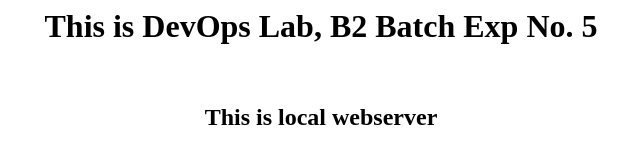
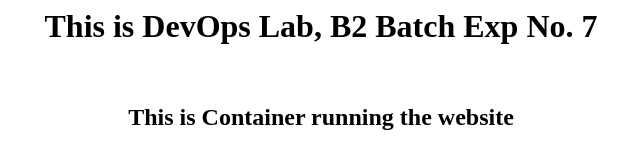
Before and after one commit to sveridevops/rb2website, a plain HTML site: page index.html in a window 1280 px wide. Shown: the whole page, without its empty margins (319-959 px from the left). Drawn offline with Linux system fonts and the light colour scheme.

Commit message:
Created Dockerfile and updated index

```diff
--- a/index.html
+++ b/index.html
@@ -1,5 +1,5 @@
-<center><h1>This is DevOps Lab, B2 Batch Exp No. 5</h1><br/><h2>
-This is local webserver</h2>
+<center><h1>This is DevOps Lab, B2 Batch Exp No. 7</h1><br/><h2>
+This is Container running the website</h2>
 
 
 
```
Also changed, not shown: 1 other file.
